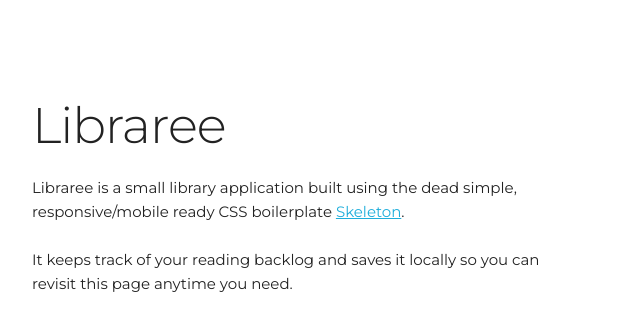
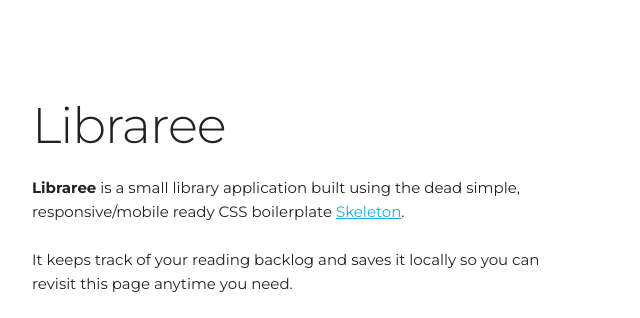
Before and after one commit to jon-torres/Libraree, a plain HTML site: page index.html in a window 1280 px wide. Shown: the top 318 px of the page, 128-768 px from the left. Drawn offline with Linux system fonts and the light colour scheme.

Commit message:
some small refactor

```diff
--- a/index.html
+++ b/index.html
@@ -44,7 +44,8 @@
             <div class="twelve column" style="margin-top: 10%;">
                 <h1>Libraree</h1>
                 <p>
-                    Libraree is a small library application built using the dead simple,<br> responsive/mobile ready CSS
+                    <b>Libraree</b> is a small library application built using the dead simple,<br> responsive/mobile
+                    ready CSS
                     boilerplate
                     <a href="https://getskeleton.com/">Skeleton</a>.<br><br>
                     It keeps track of your reading backlog and saves it locally so you can<br> revisit this page anytime
```
